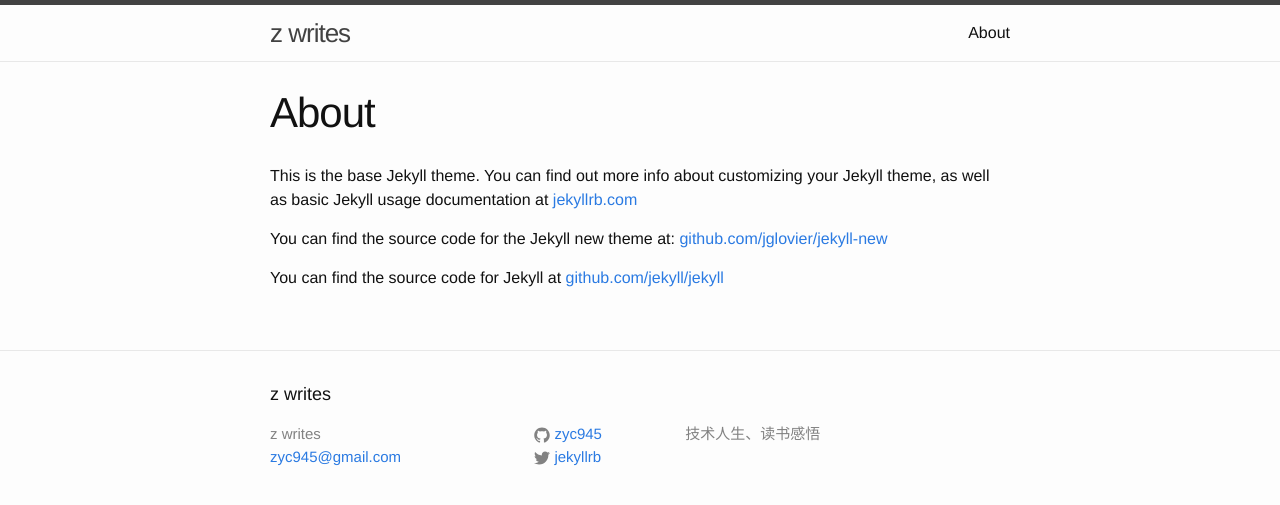
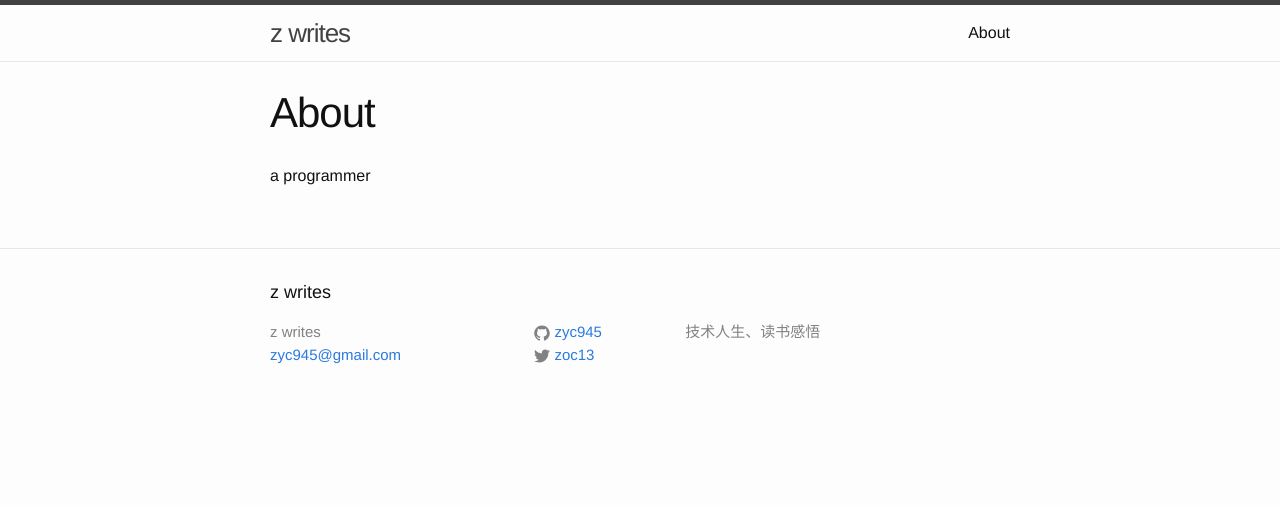
Before and after one commit to zyc945/zyc945.github.io, a Jekyll site: the page built from about.md, in a window 1280 px wide. Shown: the top 505 px of the page. Built offline with Jekyll 4.4.1, drawn with Linux system fonts in a browser that asks for light colours.

Commit message:
personal pages

```diff
--- a/_config.yml
+++ b/_config.yml
@@ -3,9 +3,9 @@
 email: zyc945@gmail.com
 description: > # this means to ignore newlines until "baseurl:"
   技术人生、读书感悟
-baseurl: "/blog/" # the subpath of your site, e.g. /blog/
+baseurl: "" # the subpath of your site, e.g. /blog/
 url: "http://yourdomain.com" # the base hostname & protocol for your site
-twitter_username: jekyllrb
+twitter_username: zoc13
 github_username:  zyc945
 
 # Build settings
--- a/about.md
+++ b/about.md
@@ -4,8 +4,4 @@
 permalink: /about/
 ---
 
-This is the base Jekyll theme. You can find out more info about customizing your Jekyll theme, as well as basic Jekyll usage documentation at [jekyllrb.com](http://jekyllrb.com/)
-
-You can find the source code for the Jekyll new theme at: [github.com/jglovier/jekyll-new](https://github.com/jglovier/jekyll-new)
-
-You can find the source code for Jekyll at [github.com/jekyll/jekyll](https://github.com/jekyll/jekyll)
+a programmer
```
